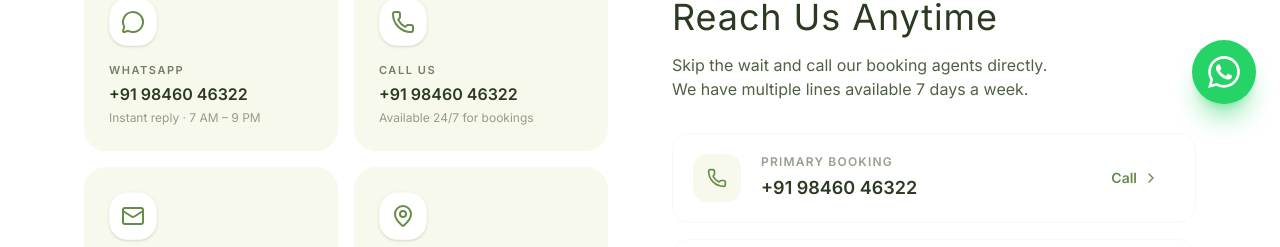
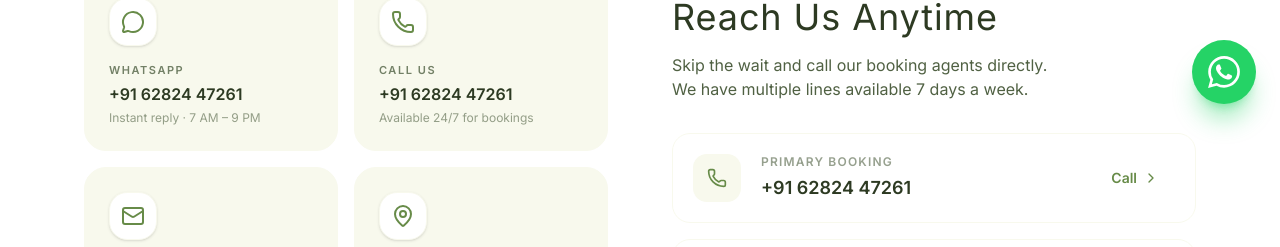
Before and after one commit to babuwebsite2026-star/houseboatbooking, a Next.js app in the folder houseboat-booking/: page /contact in a window 1280 px wide. Shown: the part 672-919 px from the top of the page. Built offline with nearby package versions, Linux system fonts and the light colour scheme; a web font is replaced by a local one.

Commit message:
Update WhatsApp and contact numbers

```diff
--- a/houseboat-booking/src/app/activities/page.tsx
+++ b/houseboat-booking/src/app/activities/page.tsx
@@ -53,7 +53,7 @@ export default function Activities() {
                 </p>
                 <div className="pt-4 border-t border-light-green flex items-center justify-between">
                   <p className="text-xl font-black text-primary-green">₹{act.price.toLocaleString('en-IN')}</p>
-                  <a href={`https://wa.me/919846046322?text=${encodeURIComponent(`I would like to experience the ${act.name} activity`)}`} target="_blank" rel="noopener noreferrer">
+                  <a href={`https://wa.me/916282447261?text=${encodeURIComponent(`I would like to experience the ${act.name} activity`)}`} target="_blank" rel="noopener noreferrer">
                     <Button className="bg-white border-2 border-primary-green text-primary-green hover:bg-primary-green hover:text-white font-bold px-6 transition-colors rounded-xl shadow-sm hover:shadow-md">
                       Book Activity
                     </Button>
--- a/houseboat-booking/src/app/contact/page.tsx
+++ b/houseboat-booking/src/app/contact/page.tsx
@@ -20,11 +20,11 @@ export default function ContactPage() {
           </p>
 
           <div className="flex flex-wrap items-center justify-center gap-4">
-            <a href="https://wa.me/919846046322" target="_blank" rel="noopener noreferrer" className="flex items-center gap-2 px-8 py-4 text-sm font-bold text-white bg-[#25D366] rounded-full hover:bg-[#20bd5a] hover:scale-105 active:scale-95 transition-all shadow-lg shadow-[#25D366]/30">
+            <a href="https://wa.me/916282447261" target="_blank" rel="noopener noreferrer" className="flex items-center gap-2 px-8 py-4 text-sm font-bold text-white bg-[#25D366] rounded-full hover:bg-[#20bd5a] hover:scale-105 active:scale-95 transition-all shadow-lg shadow-[#25D366]/30">
               <MessageCircle className="w-5 h-5 fill-current" />
               Chat on WhatsApp
             </a>
-            <a href="tel:+919846046322" className="flex items-center gap-2 px-8 py-4 text-sm font-bold text-primary-green bg-white border-2 border-light-green rounded-full hover:border-secondary-green hover:shadow-md hover:scale-105 active:scale-95 transition-all">
+            <a href="tel:+916282447261" className="flex items-center gap-2 px-8 py-4 text-sm font-bold text-primary-green bg-white border-2 border-light-green rounded-full hover:border-secondary-green hover:shadow-md hover:scale-105 active:scale-95 transition-all">
               <Phone className="w-5 h-5" />
               Call Us Now
             </a>
@@ -45,7 +45,7 @@ export default function ContactPage() {
                 <MessageCircle className="w-6 h-6 text-secondary-green" />
               </div>
               <p className="text-[11px] font-bold uppercase tracking-[0.14em] text-text-body/80 group-hover:text-white/70 mb-1 transition-colors">WhatsApp</p>
-              <p className="text-base font-bold text-text-heading group-hover:text-white transition-colors">+91 98460 46322</p>
+              <p className="text-base font-bold text-text-heading group-hover:text-white transition-colors">+91 62824 47261</p>
               <p className="text-xs text-text-body/60 group-hover:text-white/60 mt-1 transition-colors">Instant reply · 7 AM – 9 PM</p>
             </div>
 
@@ -55,7 +55,7 @@ export default function ContactPage() {
                 <Phone className="w-6 h-6 text-secondary-green" />
               </div>
               <p className="text-[11px] font-bold uppercase tracking-[0.14em] text-text-body/80 group-hover:text-white/70 mb-1 transition-colors">Call Us</p>
-              <p className="text-base font-bold text-text-heading group-hover:text-white transition-colors">+91 98460 46322</p>
+              <p className="text-base font-bold text-text-heading group-hover:text-white transition-colors">+91 62824 47261</p>
               <p className="text-xs text-text-body/60 group-hover:text-white/60 mt-1 transition-colors">Available 24/7 for bookings</p>
             </div>
 
@@ -98,9 +98,9 @@ export default function ContactPage() {
                 </div>
                 <div className="flex-1">
                   <p className="text-xs font-bold uppercase tracking-widest text-text-body/60 mb-1">Primary Booking</p>
-                  <p className="text-lg font-bold text-text-heading">+91 98460 46322</p>
+                  <p className="text-lg font-bold text-text-heading">+91 62824 47261</p>
                 </div>
-                <a href="tel:+919846046322" className="flex items-center gap-1.5 text-sm font-bold text-secondary-green px-4 py-2 rounded-lg hover:bg-light-green transition-colors">
+                <a href="tel:+916282447261" className="flex items-center gap-1.5 text-sm font-bold text-secondary-green px-4 py-2 rounded-lg hover:bg-light-green transition-colors">
                   Call <ChevronRight className="w-4 h-4" />
                 </a>
               </div>
--- a/houseboat-booking/src/app/layout.tsx
+++ b/houseboat-booking/src/app/layout.tsx
@@ -56,7 +56,7 @@ export default function RootLayout({
 
         {/* Global Animated WhatsApp Button */}
         <a
-          href="https://wa.me/919846046322?text=Hi%2C%20I'm%20interested%20in%20booking%20a%20houseboat%20in%20Alleppey."
+          href="https://wa.me/916282447261?text=Hi%2C%20I'm%20interested%20in%20booking%20a%20houseboat%20in%20Alleppey."
           target="_blank"
           rel="noopener noreferrer"
           className="fixed bottom-6 right-6 z-50 flex items-center justify-center group"
--- a/houseboat-booking/src/app/page.tsx
+++ b/houseboat-booking/src/app/page.tsx
@@ -69,7 +69,7 @@ export default async function Home() {
             <Star className="w-4 h-4 md:w-5 md:h-5 text-[#facc15] fill-[#facc15]" />
             <span className="text-white text-sm md:text-base font-semibold tracking-wide drop-shadow-md">25+ Years Experience</span>
           </div>
-          <a href={`tel:${siteSettings?.phoneNumber || '+919846046322'}`}>
+          <a href={`tel:${siteSettings?.phoneNumber || '+916282447261'}`}>
             <Button className="bg-[#25D366] hover:bg-[#128C7E] text-white font-bold text-sm md:text-lg px-5 py-5 md:px-6 rounded-full shadow-lg transition-all hover:scale-105 flex items-center gap-2 border-none w-fit">
               <PhoneCall className="w-4 h-4 md:w-5 md:h-5" />
               Call to Book
@@ -320,7 +320,7 @@ export default async function Home() {
                   </div>
                   <div>
                     <p className="text-sm text-text-body/60 font-semibold uppercase">Call Us</p>
-                    <p className="text-lg font-bold text-text-heading">{siteSettings?.phoneNumber || "+91 98460 46322"}</p>
+                    <p className="text-lg font-bold text-text-heading">{siteSettings?.phoneNumber || "+91 62824 47261"}</p>
                   </div>
                 </div>
                 <div className="flex items-center gap-4">
--- a/houseboat-booking/src/components/BookingWidget.tsx
+++ b/houseboat-booking/src/components/BookingWidget.tsx
@@ -17,7 +17,7 @@ interface BookingWidgetProps {
   whatsappNumber?: string;
 }
 
-export function BookingWidget({ boat, whatsappNumber = "919846046322" }: BookingWidgetProps) {
+export function BookingWidget({ boat, whatsappNumber = "916282447261" }: BookingWidgetProps) {
   const categoryStr = boat.category ? boat.category.charAt(0).toUpperCase() + boat.category.slice(1) : '';
   const boatName = boat.bedrooms && categoryStr
     ? `${boat.bedrooms} Bedroom ${categoryStr} Houseboat`
```
